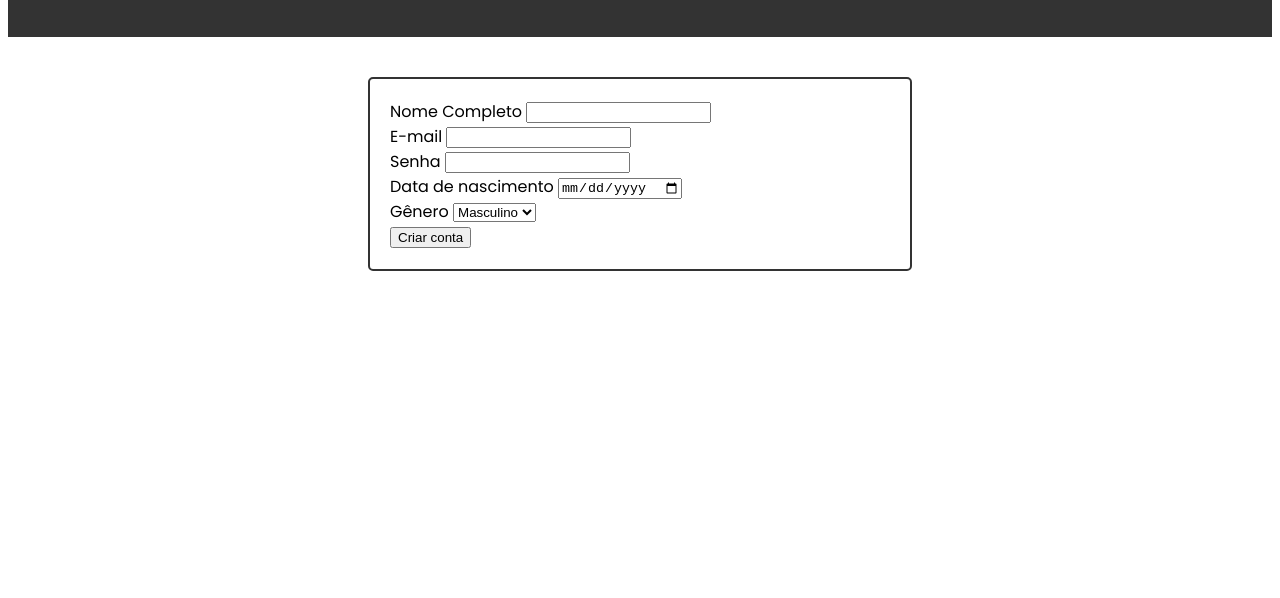
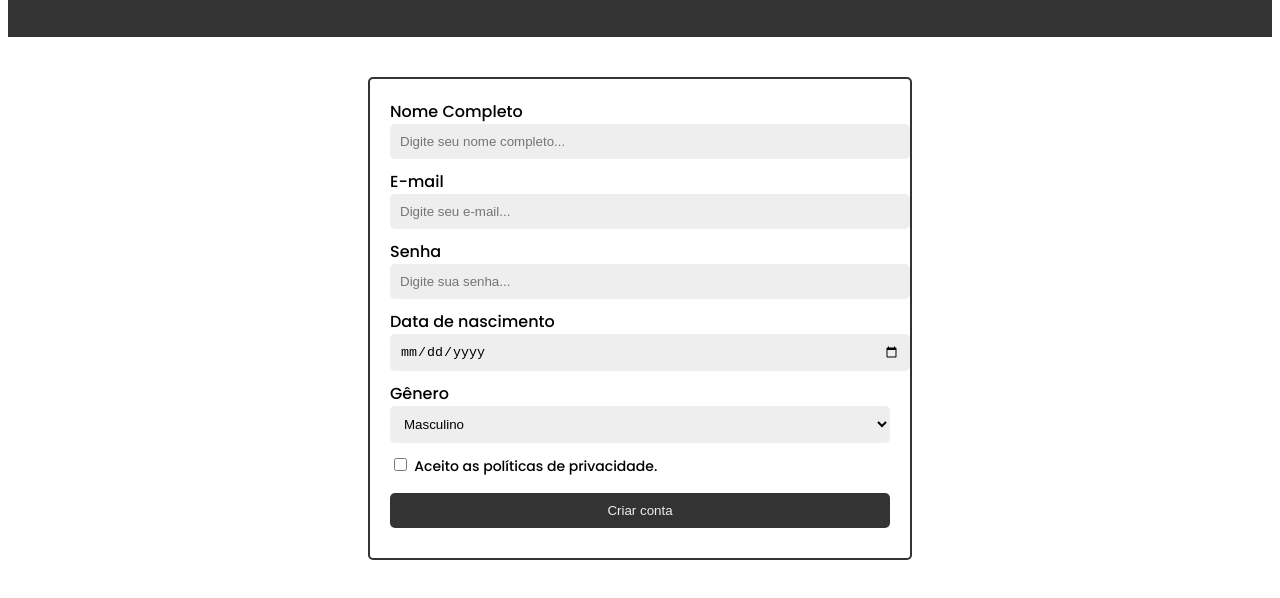
Before and after one commit to devtiagoabreu/codestart, a plain HTML site: page formulario/index.html in a window 1280 px wide. Shown: the part 86-684 px from the top of the page. Drawn offline with Linux system fonts and the light colour scheme.

Commit message:
finalizando styles

```diff
--- a/formulario/index.html
+++ b/formulario/index.html
@@ -15,32 +15,36 @@
   </header>
 
   <form class="form-container">
-    <div>
-      <label for="fullname">Nome Completo</label>
-      <input id="fullname" type="text" />
+    <div class="form-row">
+      <label class="form-label" for="fullname">Nome Completo</label>
+      <input class="form-input" id="fullname" type="text"  placeholder="Digite seu nome completo..." required />
     </div>
-    <div>
-      <label for="email">E-mail</label>
-      <input id="email" type="email" />
+    <div class="form-row">
+      <label class="form-label" for="email">E-mail</label>
+      <input class="form-input" id="email" type="email"  placeholder="Digite seu e-mail..." required />
     </div>
-    <div>
-      <label for="password">Senha</label>
-      <input id="password" type="password" />
+    <div class="form-row">
+      <label class="form-label" for="password">Senha</label>
+      <input class="form-input" id="password" type="password"  placeholder="Digite sua senha..." required />
     </div>
-    <div>
-      <label for="birthDate">Data de nascimento</label>
-      <input id="birthDate" type="date" />
+    <div class="form-row">
+      <label class="form-label" for="birthDate">Data de nascimento</label>
+      <input class="form-input" id="birthDate" type="date" placeholder="Selecione sua data de nascimento..." />
     </div>
-    <div>
-      <label for="gender">Gênero</label>
-      <select id="gender" name="gender" type="select" >
+    <div class="form-row">
+      <label class="form-label" for="gender">Gênero</label>
+      <select class="form-input" id="gender" name="gender" type="select" required >
         <option value="Masculino">Masculino</option>
         <option value="Feminino">Feminino</option>
         <option value="Outro">Outro</option>
       </select>
     </div>
-    <div>
-      <input type="submit" value="Criar conta" />
+    <div class="form-row">
+      <input id="privacyTerms" type="checkbox" />
+      <label class="form-small-label" for="privacyTerms">Aceito as políticas de privacidade.</label>
+    </div>
+    <div class="form-row">
+      <input class="form-button" type="submit" value="Criar conta" />
     </div>
   </form>
 
--- a/formulario/styles.css
+++ b/formulario/styles.css
@@ -23,5 +23,43 @@ header {
   border-radius: 5px;
   padding: 20px;
   margin-top: 40px;
+}
+
+.form-row {
+  margin-bottom: 10px;
+}
+
+.form-label {
+  display: block;
+  font-weight: 500;
+}
+
+.form-small-label {
+  display: inline;
+  font-size: 0.875rem;
+  font-weight: 500;
+}
+
+.form-input {
+ padding: 10px;
+ border: none;
+ background-color: #eeeeee;
+ border-radius: 5px;
+ width: 100%;
+}
+
+.form-input:focus{
+  outline-color: #888888;
+}
+
+.form-button {
+  padding: 10px;
+  color: #eeeeee;
+  background-color: #333333;
+  border-radius: 5px;
+  border: none;
+  width: 100%;
+  font-weight: 500;
+  margin-top: 5px;
 
 }
```
Also changed, not shown: formulario/success.html (added, +15 -0 lines).
